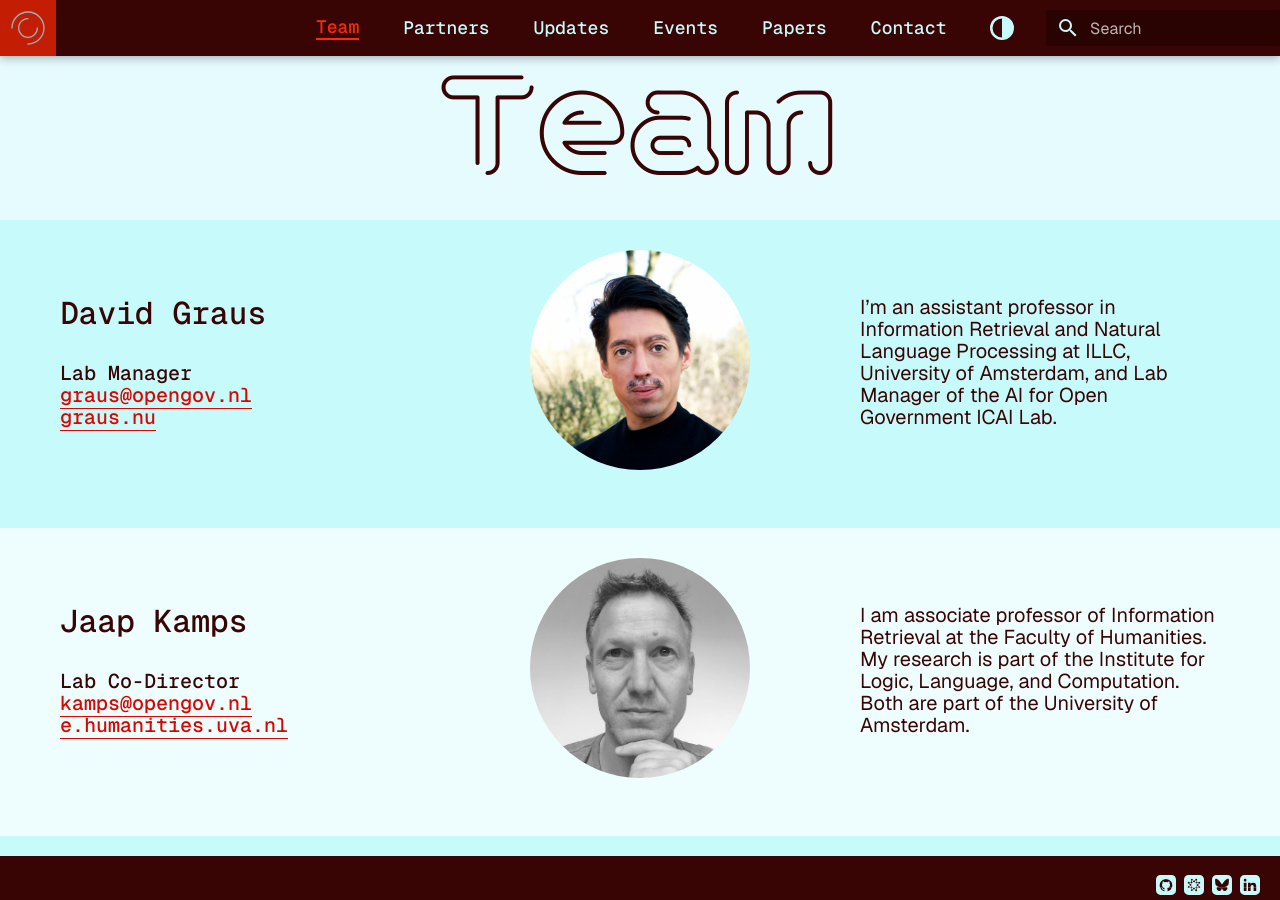
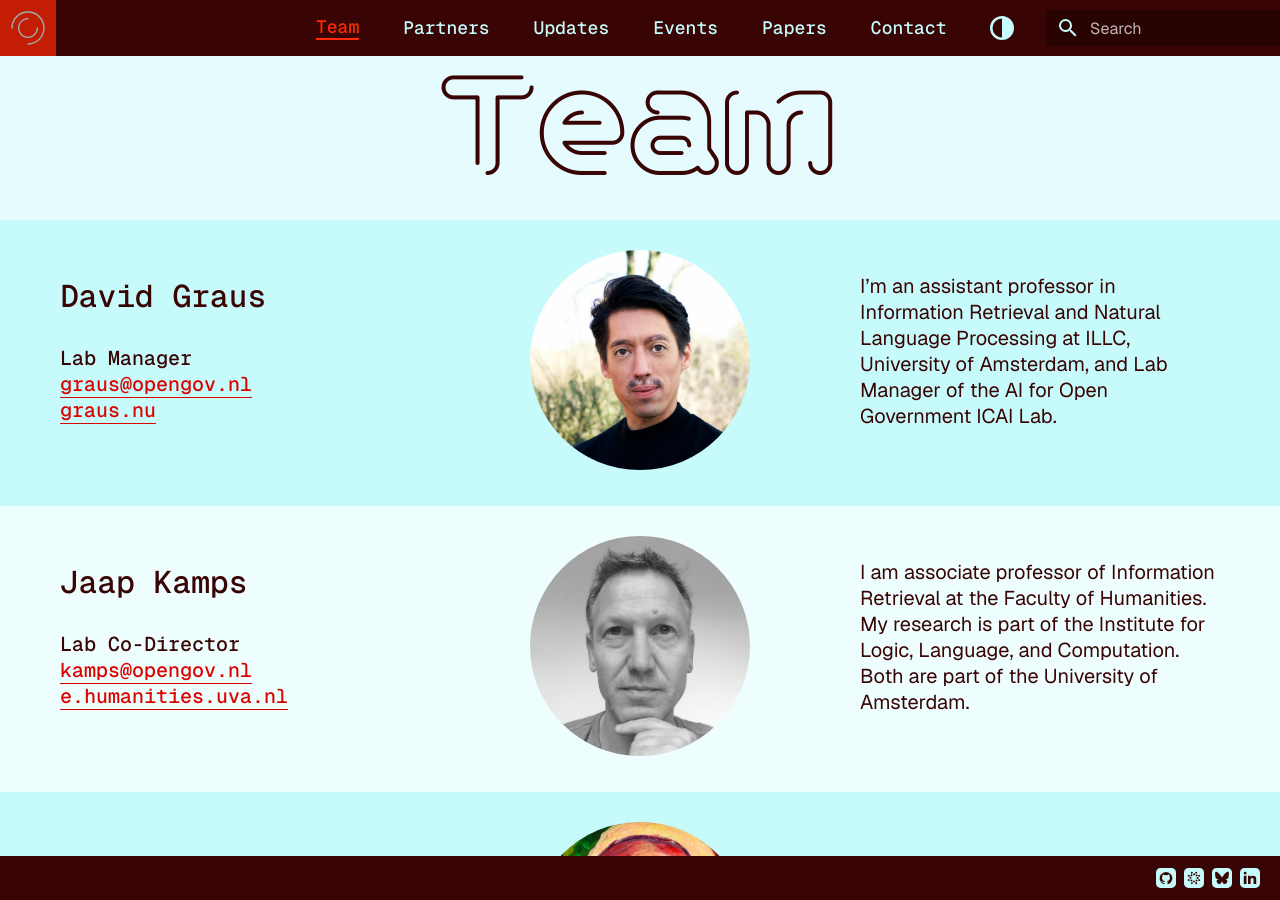
Before and after one commit to graus/testjefrummel.github.io, an MkDocs documentation site: the page built from docs/team.md, in a window 1280 px wide and 900 px high. Built offline with MkDocs 1.6.1 and Material for MkDocs 9.7.7, drawn with Linux system fonts in a browser that asks for light colours; some web fonts are replaced.

Commit message:
further tweaks

```diff
--- a/docs/stylesheets/extra.css
+++ b/docs/stylesheets/extra.css
@@ -225,6 +225,10 @@
   margin-top: 0;
 }
 
+.md-header {
+  box-shadow: none;
+}
+
 .md-header__button.md-logo {
   padding: 0;
   margin: 0;
@@ -261,30 +265,6 @@
 
 .md-top svg {
   fill: var(--md-default-fg-color);
-}
-
-.md-footer,
-.md-footer-meta {
-  background-color: var(--md-primary-fg-color);
-}
-
-.md-social {
-  padding: 0.6rem;
-  gap: 0.4rem;
-}
-
-.md-social__link {
-  width: 1rem;
-  height: 1rem;
-}
-
-.md-social__link svg {
-  fill: var(--md-default-bg-color);
-  max-height: 1rem;
-}
-
-.md-copyright {
-  width: 1rem;
 }
 
 .md-post {
@@ -335,7 +315,10 @@
   flex: 1 1 auto;
   min-width: 220px;
   max-width: 360px;
-  line-height: 1.1rem;
+}
+
+.team-member__image p {
+  margin: 0;
 }
 
 .team-member__image {
@@ -365,11 +348,11 @@
   font-family: var(--md-text-font, sans-serif);
 }
 
-@media (max-width: 800px) {
+@media (max-width: 960px) {
   section.team-member {
     flex-direction: column;
     text-align: center;
-    gap: 1rem;
+    gap: 0;
     padding: 1rem;
   }
 
@@ -382,11 +365,9 @@
   .team-member__image {
     order: 1;
   }
-
   .team-member__info {
     order: 2;
   }
-
   .team-member__bio {
     order: 3;
   }
@@ -459,7 +440,7 @@
   width: 100%;
 }
 
-@media screen and (max-width: 800px) {
+@media screen and (max-width: 960px) {
   .md-footer {
     position: static;
     width: auto;
@@ -500,10 +481,6 @@
     padding-left: 5rem;
     padding-right: 5rem;
   }
-}
-
-.md-copyright__highlight {
-  color: var(--md-default-bg-color);
 }
 
 .md-content.md-content--post {
@@ -584,6 +561,35 @@
   background-color: var(--md-default-bg-color);
 }
 
+.md-footer,
+.md-footer-meta {
+  background-color: var(--md-primary-fg-color);
+}
+
+.md-social {
+  padding: 0.6rem;
+  gap: 0.4rem;
+}
+
+.md-social__link {
+  width: 1rem;
+  height: 1rem;
+}
+
+.md-social a {
+  border-bottom: none;
+}
+
+.md-social__link svg {
+  fill: var(--md-default-bg-color);
+  max-height: 1rem;
+  vertical-align: top;
+}
+
+.md-copyright {
+  width: 1rem;
+}
+
 [data-md-toggle=search]:checked~.md-header .md-search__overlay {
   opacity: 0;
 }
```
